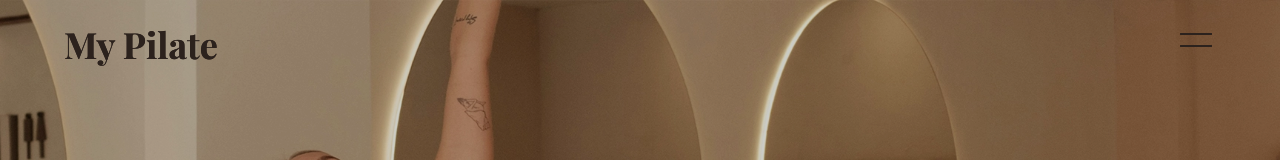
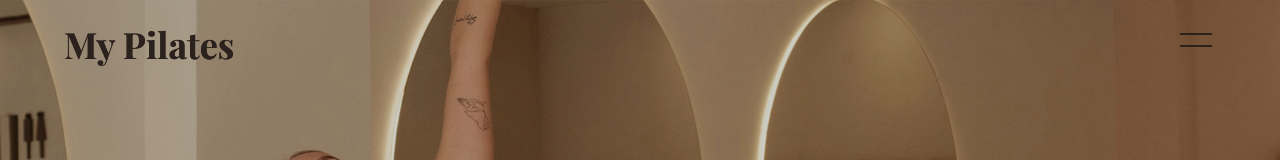
Before and after one commit to tommyeight8/pilate, a Next.js app: page / in a window 1280 px wide. Shown: the top 160 px of the page. Built offline with nearby package versions, Linux system fonts and the light colour scheme.

Commit message:
Changed header to My Pilates

```diff
--- a/app/components/Header.tsx
+++ b/app/components/Header.tsx
@@ -23,7 +23,7 @@ export default function Header() {
     >
       <div className="max-w-[1200px] mx-auto flex justify-between p-6">
         <h1 className="text-4xl text-expresso font-bold font-playfair italic no-synth">
-          My Pilate
+          My Pilates
         </h1>
         <BurgerMenu />
       </div>
```
